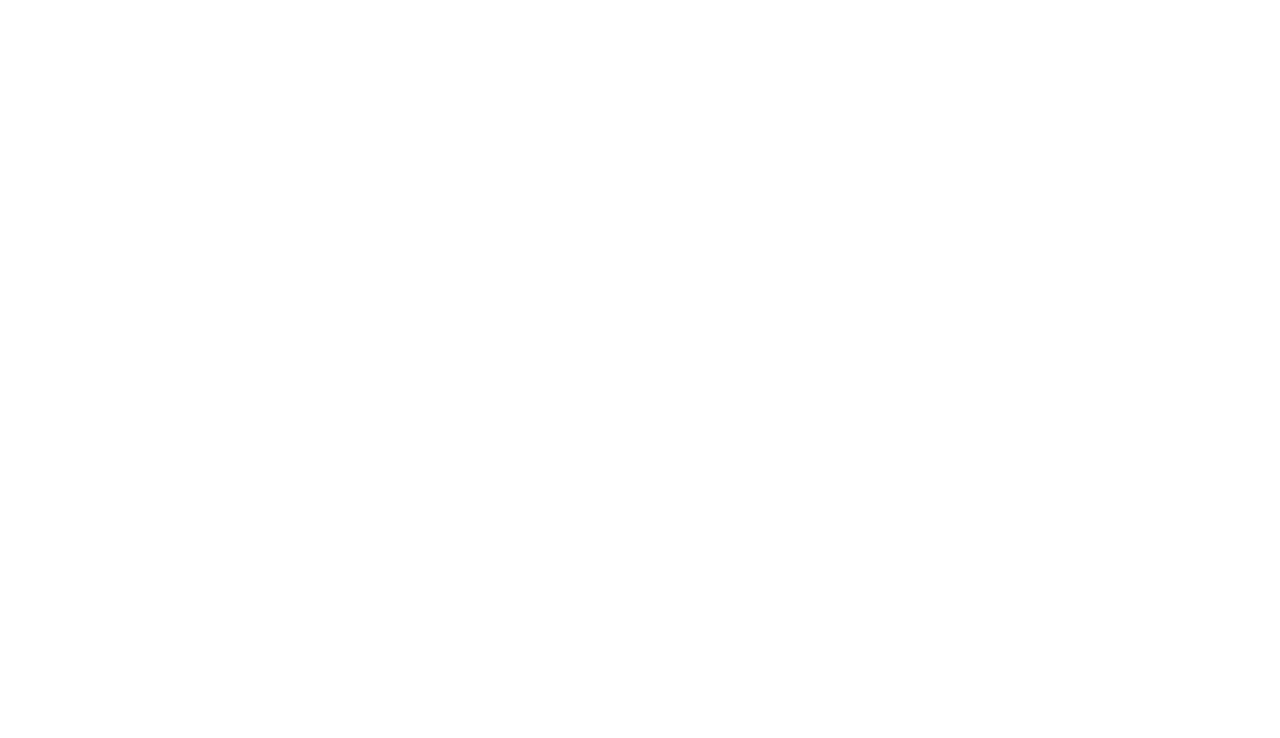
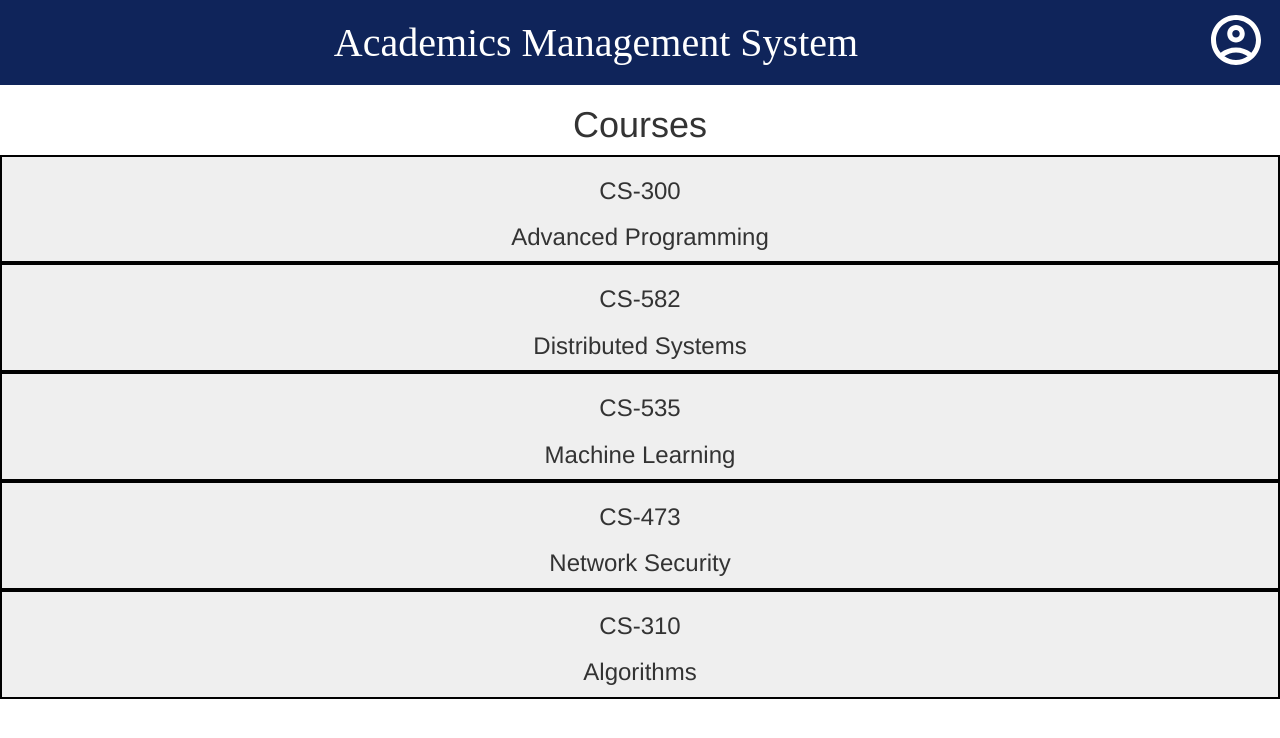
Before and after one commit to taha-m45160/AMS, a React (Create React App) app in the folder client/: page /teacher/courses in a window 1280 px wide. Before the commit this address had no page. Shown: the top 738 px of the page. Built offline with nearby package versions, Linux system fonts and the light colour scheme.

Commit message:
fend-teacher-homepage edit + courses

```diff
--- a/client/src/App.js
+++ b/client/src/App.js
@@ -7,12 +7,14 @@
 import HomepageA from './pages/admin/Homepage/HomepageA'
 import HomepageP from './pages/parents/Homepage/HomepageP'
 import HomepageT from './pages/teachers/Homepage/HomepageT'
-import ChangePassword from './pages/admin/changePassword/changePassword';
-import CreateCourse from './pages/admin/createCourse/createCourse';
+import ChangePassword from './pages/admin/changePassword/changePassword'
+import CreateCourse from './pages/admin/createCourse/createCourse'
 import Enroll from './pages/admin/enroll/enroll'
 import Courses from './pages/student/courses/courses'
 import CourseOverview from './pages/student/courses/overview/overview'
-import Resources from './pages/student/courses/resources/resources';
+import Resources from './pages/student/courses/resources/resources'
+import TeacherHomepage from './pages/teachers/Homepage/HomepageT'
+import TeacherCourses from './pages/teachers/Courses/teachercourses'
 
 function App() {
   return (
@@ -28,8 +30,10 @@
               <Route path="/student/courses" element={<Courses/>}/>
               <Route path="/student/courses/CS-300/overview" element={<CourseOverview/>}/>
               <Route path="/student/courses/CS-300/resources" element={<Resources/>}/>
-              <Route path="/parents/" element={(<HomepageP />)}/>
-              <Route path="/teachers/" element={(<HomepageT />)} />
+              <Route path="/parent/" element={(<HomepageP />)}/>
+              <Route path="/teacher/" element={(<TeacherHomepage />)} />
+              <Route path="/teacher/courses" element={(<TeacherCourses />)} />
+
           </Routes>
       </Router>
     </div>
--- a/client/src/components/HomebarT/HomebarT.css
+++ b/client/src/components/HomebarT/HomebarT.css
@@ -20,4 +20,5 @@
 
 .item img{
     margin-top: 10%;
+    width: 50px;
 }
--- a/client/src/components/HomebarT/HomebarT.js
+++ b/client/src/components/HomebarT/HomebarT.js
@@ -1,20 +1,33 @@
 import React from 'react'
+import {useNavigate} from 'react-router-dom';
 import './HomebarT.css'
+import Welcome from '../../images/Welcome.png'
+import Courses from '../../images/Current Courses.png'
+import Announcements from '../../images/Announcements.png'
+
 
 const Homebar = () => {
+    const navigate = useNavigate();
+
+    const toCourses = () => {
+        navigate(`/teacher/courses`)
+    }
+
     return (
         <div className='bar'>
             <ul className='bar-container'>
                 <li className='item'>
-                    <img src={require('../../images/Welcome.png')} width="50px"/>
+                    <img src={Welcome} alt="Welcome"/>
                     <a href="HOME-PAGE">Welcome</a>
                 </li>
+
                 <li className='item'>
-                <img src={require('../../images/Current Courses.png')} width="50px"/>
-                    <a href="CURRENT-COURSES">Current Courses</a>
+                    <img src={Courses} alt="Courses"/>
+                    <button onClick={() => toCourses()}>Courses</button>
                 </li>
+
                 <li className='item'>
-                <img src={require('../../images/Announcements.png')} width="50px"/>
+                    <img src={Announcements} alt="Announcements"/>
                     <a href="ANNOUNCEMENTS">Announcements</a>
                 </li>
             </ul>
--- a/client/src/pages/student/courses/courses.js
+++ b/client/src/pages/student/courses/courses.js
@@ -9,7 +9,7 @@
 
     const displayCourses = () => {
         // try {
-        //     const enrolledCourses = await axios.get('http://localhost:8000/students/courses')
+        //     const enrolledCourses = await axios.get('http://localhost:8000/student/courses')
         // } catch (err) {
         //     console.log(err)
         // }
--- a/client/src/pages/teachers/Courses/teachercourses.js
+++ b/client/src/pages/teachers/Courses/teachercourses.js
@@ -1,30 +1,57 @@
-import React from 'react';
+import "./teachercourses.css";
+import axios from "axios";
 import {useNavigate} from 'react-router-dom';
-import './teachercourses.css'
-
-const teachercourses = () => {
-    return (
-    <div className = "container">
-
-    <div className ="box-1">
-    <h1>Academics Management System </h1>
-    </div>
+import Navbar from "../../../components/Navbar/Navbar";
 
 
-    <div className = "heading">
-        <h2> You are currently teaching the following courses: </h2>
-    </div>
+export default function TeacherCourses() {
+    const navigate = useNavigate();
 
-    <div className = "boxes">
-        <div className = "box-2">
-        <h2> Chemistry S1 </h2>
+    const displayCourses = () => {
+        // try {
+        //     const enrolledCourses = await axios.get('http://localhost:8000/teacher/courses')
+        // } catch (err) {
+        //     console.log(err)
+        // }
+
+        const enrolledCourses = [
+            {code:'CS-300', title:'Advanced Programming'},
+            {code:'CS-582', title:'Distributed Systems'},
+            {code:'CS-535', title:'Machine Learning'},
+            {code:'CS-473', title:'Network Security'},
+            {code:'CS-310', title:'Algorithms'}
+        ]
+        const courseComponents = []
+
+        const toCourse = (id, title) => {
+            sessionStorage.setItem("ccode", id)
+            sessionStorage.setItem("ctitle", title)
+            navigate(`/teacher/courses/${id}/overview`)
+        }
+
+        enrolledCourses.map((course) => {
+            courseComponents.push(
+                <button className="tab" onClick={() => toCourse(course.code, course.title)}>
+                    <h3>{course.code}</h3>
+                    <h3>{course.title}</h3>
+                </button>
+            )
+        })
+
+        return courseComponents
+    }
+
+    return (
+        <div className="courses">
+            <Navbar/>
+
+            <h1>Courses</h1>
+
+            <div className="course-tabs">
+                {displayCourses().map((comp) => {
+                    return comp
+                })}
+            </div>
         </div>
-
-        <div className = "box-2">
-            <h2> Chemistry S2 </h2>
-        </div>
-    </div>
-
-</div>
-    )
+    );
 }
--- a/client/src/pages/teachers/Homepage/HomepageT.js
+++ b/client/src/pages/teachers/Homepage/HomepageT.js
@@ -3,7 +3,7 @@
 import Navbar from '../../../components/Navbar/Navbar'
 import Homebar from '../../../components/HomebarT/HomebarT'
 
-const HomepageT = () => {
+const TeacherHomepage = () => {
     return (
         <div className='home-container'>
             <Navbar></Navbar>
@@ -21,4 +21,4 @@
     )
 }
 
-export default HomepageT
+export default TeacherHomepage
```
